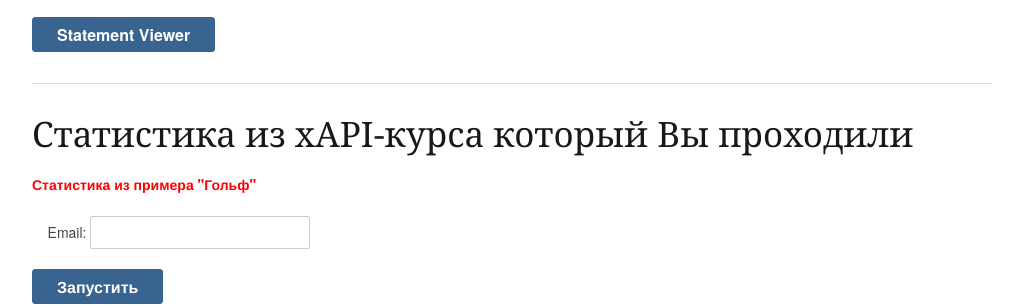
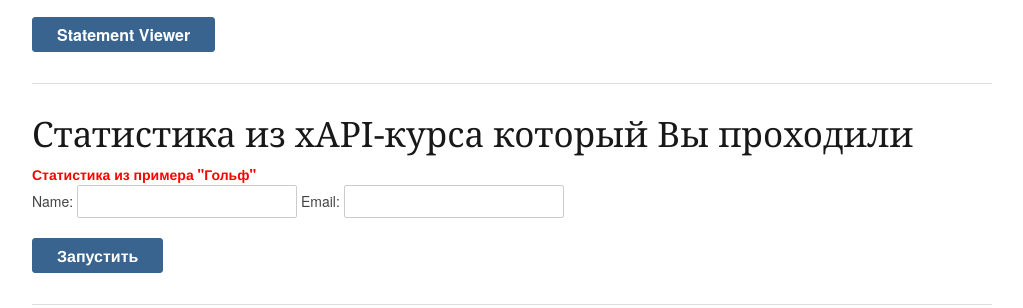
Before and after one commit to VladimirAndropov/lrs, a plain HTML site: page index.html in a window 1280 px wide. Shown: the part 644-952 px from the top of the page, without its empty margins (128-1151 px from the left). Drawn offline with nearby package versions, Linux system fonts and the light colour scheme; a script that the page names is missing.

Commit message:
ссылки битые

```diff
--- a/index.html
+++ b/index.html
@@ -211,18 +211,15 @@
 
 				<h2>Статистика из xAPI-курса который Вы проходили</h2>
 
-				<ul>
 
 
-				</ul>
+				<span class="warning">Статистика из примера "Гольф"</span>
+				<br/>
+				Name: <input type="text" id="tc_nameInput_golf"  />
 
-				<span class="warning">Статистика из примера "Гольф"</span>
-				<br/><br/м
-				Name: <input type="text" id="tc_nameInput_golf"  />
-				&nbsp;&nbsp;&nbsp;
 				Email: <input type="text" id="tc_emailInput_golf" / >
 				<br/>
-				<a target="_blank" href="GolfExample_XAPI/index.html" class="cssButton">Запустить</a>
+				<a target="_blank" href="GolfExample_TCAPI/index.html" class="cssButton">Запустить</a>
 
 				</br>
 				</br>
@@ -252,7 +249,7 @@
 
 				</div>
 
-<div class='prototypeDiv'>
+				<div class='prototypeDiv'>
 
 				<h2>Ассистент-редактор</h2>
 
```
